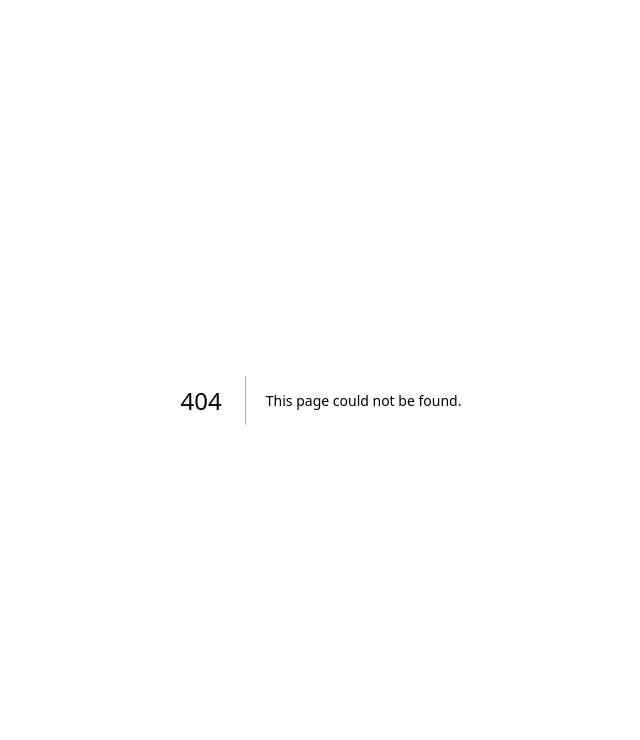
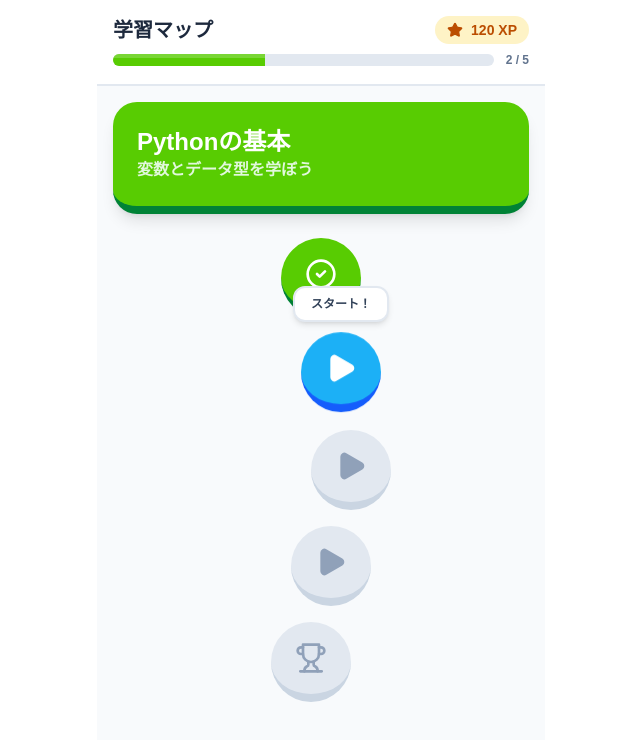
Before and after one commit to Anju1023/Programming-study-app, a Next.js app: page /learn in a window 1280 px wide. Before the commit this address had no page. Shown: the top 740 px of the page, without its empty margins (319-959 px from the left). Built offline with nearby package versions, Linux system fonts and the light colour scheme.

Commit message:
feat: Implement initial Learn Map UI with Noto Sans JP support

```diff
--- /dev/null
+++ b/src/app/(dashboard)/learn/page.tsx
@@ -0,0 +1,121 @@
+"use client";
+
+import { MobileFrame } from "@/components/layout/mobile-frame";
+import { BottomNav } from "@/components/layout/bottom-nav";
+import { Card } from "@/components/ui/card";
+import { ProgressBar } from "@/components/ui/progress-bar";
+import { Star, Play, Lock, CheckCircle2 } from "lucide-react";
+import { Button } from "@/components/ui/button";
+import Link from "next/link";
+
+// モックデータ: ユニットとレッスンの構造
+const units = [
+  {
+    id: "unit-1",
+    title: "Pythonの基本",
+    description: "変数とデータ型を学ぼう",
+    lessons: [
+      { id: "l1", title: "Hello World", status: "completed", type: "quiz" },
+      { id: "l2", title: "変数を使ってみる", status: "active", type: "quiz" },
+      { id: "l3", title: "数値と計算", status: "locked", type: "quiz" },
+      { id: "l4", title: "文字列の操作", status: "locked", type: "quiz" },
+      { id: "l5", title: "ユニットテスト", status: "locked", type: "boss" },
+    ],
+  },
+];
+
+export default function LearnPage() {
+  return (
+    <MobileFrame className="bg-slate-50 min-h-screen">
+      <div className="sticky top-0 z-30 bg-white border-b-2 border-slate-200 px-4 py-4 space-y-2">
+        <div className="flex items-center justify-between">
+          <h1 className="text-xl font-bold text-slate-800">学習マップ</h1>
+          <div className="flex items-center gap-2 bg-amber-100 px-3 py-1 rounded-full text-amber-700 font-bold text-sm">
+            <Star size={16} fill="currentColor" />
+            120 XP
+          </div>
+        </div>
+        <div className="flex items-center gap-3">
+          <ProgressBar value={40} className="h-3" />
+          <span className="text-xs font-bold text-slate-500 whitespace-nowrap">2 / 5</span>
+        </div>
+      </div>
+
+      <div className="p-4 space-y-8 pb-32">
+        {units.map((unit) => (
+          <section key={unit.id} className="space-y-6">
+            <div className="bg-duo-green text-white p-6 rounded-3xl shadow-lg border-b-8 border-green-700">
+              <h2 className="text-2xl font-black">{unit.title}</h2>
+              <p className="text-green-50 opacity-90 font-bold">{unit.description}</p>
+            </div>
+
+            <div className="flex flex-col items-center gap-4 relative">
+              {/* レッスンを蛇行させて並べる（Duolingoっぽく） */}
+              {unit.lessons.map((lesson, index) => {
+                const marginLeft = [0, 40, 60, 20, -20][index % 5];
+
+                return (
+                  <div
+                    key={lesson.id}
+                    className="relative transition-transform active:scale-95"
+                    style={{ marginLeft: `${marginLeft}px` }}
+                  >
+                    <Link href={lesson.status !== "locked" ? `/lesson/${lesson.id}` : "#"}>
+                      <button
+                        disabled={lesson.status === "locked"}
+                        className={`
+                          w-20 h-20 rounded-full border-b-8 flex items-center justify-center transition-all
+                          ${lesson.status === "completed"
+                            ? "bg-duo-green border-green-700 text-white"
+                            : lesson.status === "active"
+                            ? "bg-duo-blue border-blue-600 text-white animate-bounce-slow"
+                            : "bg-slate-200 border-slate-300 text-slate-400"}
+                        `}
+                      >
+                        {lesson.status === "completed" ? (
+                          <CheckCircle2 size={32} />
+                        ) : lesson.type === "boss" ? (
+                          <Trophy size={32} className={lesson.status === "locked" ? "" : "text-amber-300"} />
+                        ) : (
+                          <Play size={32} fill="currentColor" />
+                        )}
+                      </button>
+                    </Link>
+
+                    {/* レッスン名（吹き出しっぽく） */}
+                    {lesson.status === "active" && (
+                      <div className="absolute -top-12 left-1/2 -translate-x-1/2 bg-white px-4 py-2 rounded-xl shadow-md border-2 border-slate-200 text-xs font-black text-slate-700 whitespace-nowrap animate-in fade-in zoom-in duration-300">
+                        スタート！
+                        <div className="absolute -bottom-2 left-1/2 -translate-x-1/2 border-8 border-transparent border-t-white" />
+                      </div>
+                    )}
+                  </div>
+                );
+              })}
+            </div>
+          </section>
+        ))}
+      </div>
+
+      <BottomNav />
+    </MobileFrame>
+  );
+}
+
+// 足りないアイコンをインポートするための仮
+const Trophy = ({ size, className }: { size: number; className?: string }) => (
+  <svg
+    xmlns="http://www.w3.org/2000/svg"
+    width={size}
+    height={size}
+    viewBox="0 0 24 24"
+    fill="none"
+    stroke="currentColor"
+    strokeWidth="2"
+    strokeLinecap="round"
+    strokeLinejoin="round"
+    className={className}
+  >
+    <path d="M6 9H4.5a2.5 2.5 0 0 1 0-5H6" /><path d="M18 9h1.5a2.5 2.5 0 0 0 0-5H18" /><path d="M4 22h16" /><path d="M10 14.66V17c0 .55-.47.98-.97 1.21C7.85 18.75 7 20.24 7 22" /><path d="M14 14.66V17c0 .55.47.98.97 1.21C16.15 18.75 17 20.24 17 22" /><path d="M18 2H6v7a6 6 0 0 0 12 0V2Z" />
+  </svg>
+);
--- a/src/app/globals.css
+++ b/src/app/globals.css
@@ -8,14 +8,18 @@
 @theme inline {
   --color-background: var(--background);
   --color-foreground: var(--foreground);
-  --font-sans: var(--font-geist-sans);
+  --font-sans: var(--font-noto-sans-jp);
   --font-mono: var(--font-geist-mono);
 
   /* Duolingo-like Brand Colors */
   --color-duo-green: #58cc02;
   --color-duo-blue: #1cb0f6;
-  --color-duo-yellow: #ffc800;
-  --color-duo-red: #ff4b4b;
+  /* Custom Animations */
+  @keyframes bounce-slow {
+    0%, 100% { transform: translateY(-5%); }
+    50% { transform: translateY(0); }
+  }
+  --animate-bounce-slow: bounce-slow 2s infinite ease-in-out;
 }
 
 @media (prefers-color-scheme: dark) {
--- a/src/app/layout.tsx
+++ b/src/app/layout.tsx
@@ -1,15 +1,18 @@
 import type { Metadata } from "next";
-import { Geist, Geist_Mono } from "next/font/google";
+import { Geist_Mono, Noto_Sans_JP } from "next/font/google";
 import "./globals.css";
-
-const geistSans = Geist({
-  variable: "--font-geist-sans",
-  subsets: ["latin"],
-});
 
 const geistMono = Geist_Mono({
   variable: "--font-geist-mono",
   subsets: ["latin"],
+});
+
+const notoSansJP = Noto_Sans_JP({
+  variable: "--font-noto-sans-jp",
+  subsets: ["latin"],
+  weight: ["400", "700"],
+  display: "swap",
+  preload: false, // Turbopackのビルドエラー回避のための試行
 });
 
 export const metadata: Metadata = {
@@ -25,7 +28,7 @@ export default function RootLayout({
   return (
     <html lang="ja">
       <body
-        className={`${geistSans.variable} ${geistMono.variable} font-sans antialiased`}
+        className={`${notoSansJP.variable} ${geistMono.variable} font-sans antialiased`}
       >
         {children}
       </body>
```
Also changed, not shown: 1 other file (tests, documents, lock files or other folders).
